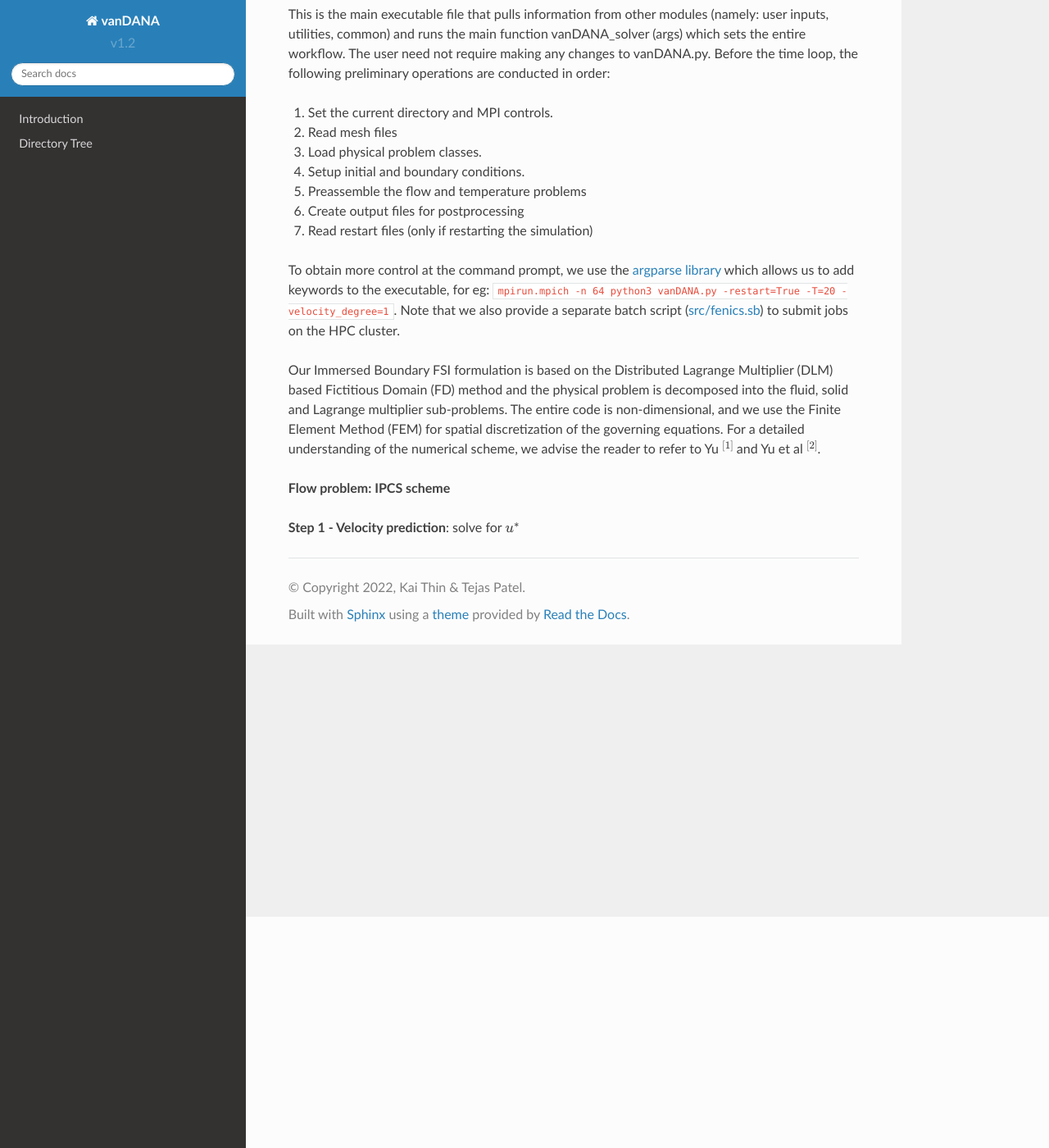
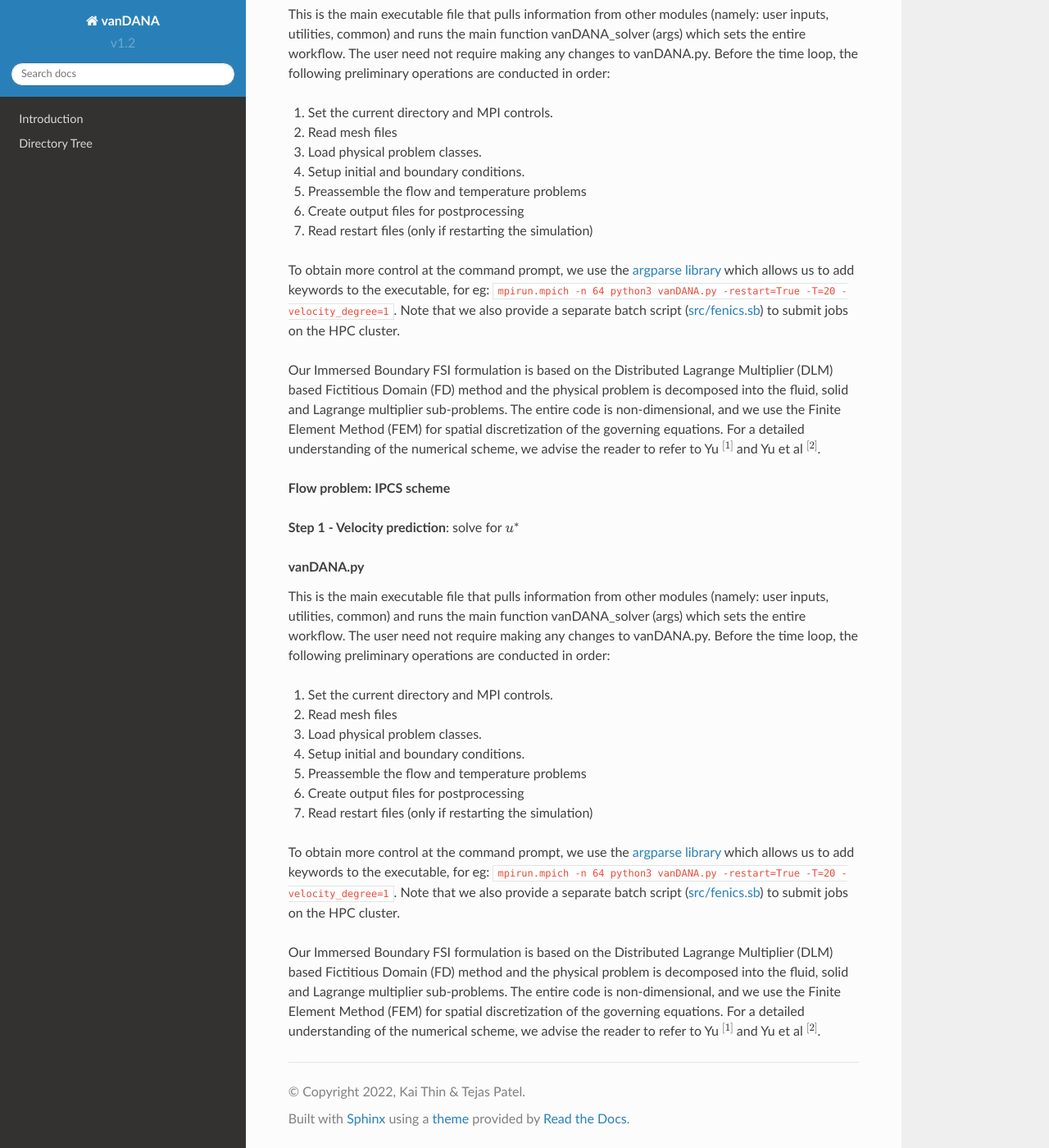
Before and after one commit to kaithin5/test, a Sphinx documentation site: the page built from docs/source/files_and_modules.rst, in a window 1280 px wide and 1400 px high, scrolled down 282 px. Shown: the whole window at 82% size. Built offline with Sphinx 7.4.7 and the Read the Docs theme 2.0.0, drawn with Linux system fonts in a browser that asks for light colours; pages that are not in the unit, such as notebooks, are missing from menus.

Commit message:
Update files_and_modules.rst

```diff
--- a/docs/source/files_and_modules.rst
+++ b/docs/source/files_and_modules.rst
@@ -28,3 +28,40 @@
 **Flow problem: IPCS scheme**
 
 **Step 1 - Velocity prediction**: solve for :math:`u^{*}`
+
+.. container:: cell markdown
+
+   .. rubric:: vanDANA.py
+      :name: vandanapy
+
+   This is the main executable file that pulls information from other
+   modules (namely: user inputs, utilities, common) and runs the main
+   function vanDANA_solver (args) which sets the entire workflow. The
+   user need not require making any changes to vanDANA.py. Before the
+   time loop, the following preliminary operations are conducted in
+   order:
+
+   #. Set the current directory and MPI controls.
+   #. Read mesh files
+   #. Load physical problem classes.
+   #. Setup initial and boundary conditions.
+   #. Preassemble the flow and temperature problems
+   #. Create output files for postprocessing
+   #. Read restart files (only if restarting the simulation)
+
+   To obtain more control at the command prompt, we use the `argparse
+   library <https://docs.python.org/3/library/argparse.html>`__ which
+   allows us to add keywords to the executable, for eg:
+   ``mpirun.mpich -n 64 python3 vanDANA.py -restart=True -T=20 -velocity_degree=1``.
+   Note that we also provide a separate batch script
+   (`src/fenics.sb <https://github.com/patelte8/vanDANA/blob/IB-FSI/src/fenics.sb>`__)
+   to submit jobs on the HPC cluster.
+
+   Our Immersed Boundary FSI formulation is based on the Distributed
+   Lagrange Multiplier (DLM) based Fictitious Domain (FD) method and the
+   physical problem is decomposed into the fluid, solid and Lagrange
+   multiplier sub-problems. The entire code is non-dimensional, and we
+   use the Finite Element Method (FEM) for spatial discretization of the
+   governing equations. For a detailed understanding of the numerical
+   scheme, we advise the reader to refer to Yu :math:`{ }^{[1]}` and Yu
+   et al :math:`{ }^{[2]}`.
```
